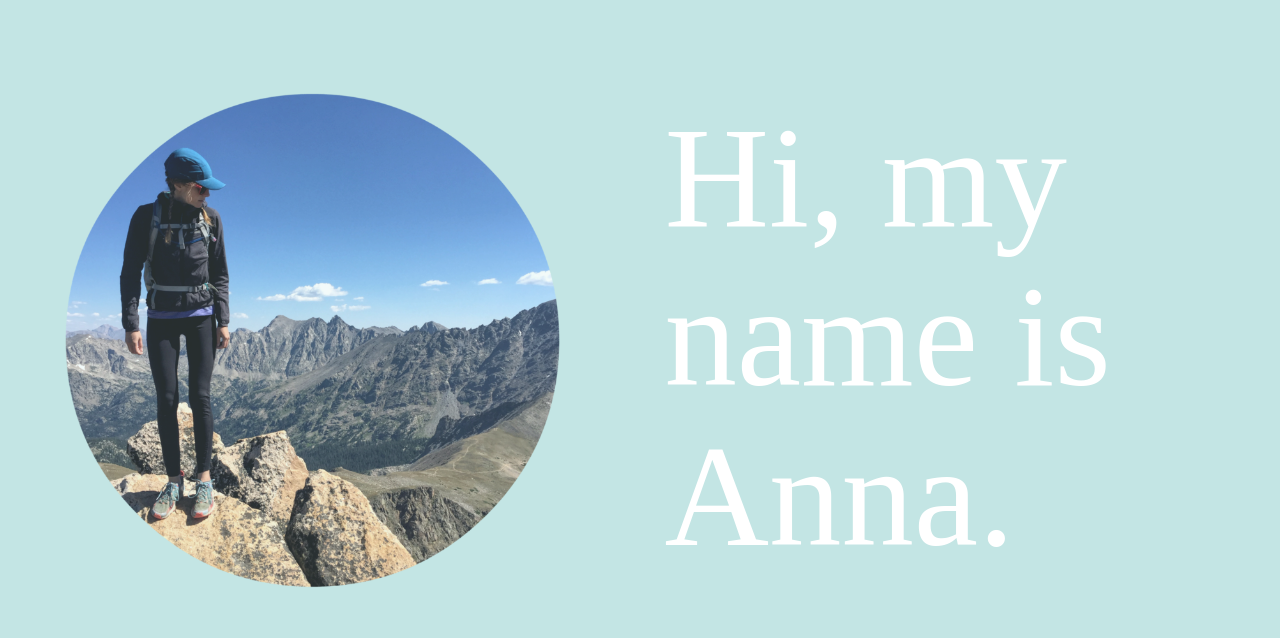
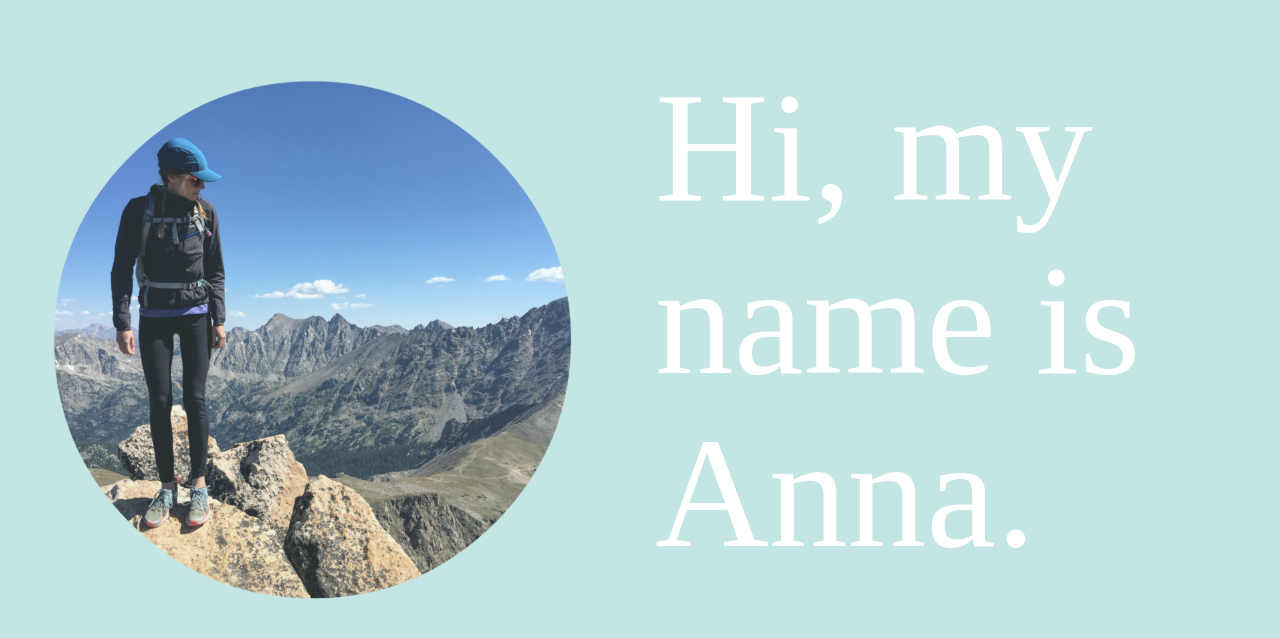
Before and after one commit to annadolan/annadolan.github.io, a Jekyll site: the page built from index.html, in a window 1280 px wide. Shown: the top 638 px of the page. Built offline with Jekyll 4.4.1, drawn with Linux system fonts in a browser that asks for light colours; nearby versions of some CDN libraries; some web fonts are replaced.

Commit message:
Change styles

```diff
--- a/css/styles.css
+++ b/css/styles.css
@@ -7,8 +7,8 @@ body {
 .me-photo {
   /*top: .2em;
   margin-left: 5em;*/
-  height: 81%;
-  width: 81%;
+  height: 85%;
+  width: 85%;
   /*max-width: auto;*/
   opacity: .8;
   margin-left: auto;
@@ -20,7 +20,7 @@ body {
 }
 
 .pad-top {
-  padding-top: 3%;
+  padding-top: 2%;
 }
 
 .pad-bottom {
@@ -28,15 +28,15 @@ body {
 }
 
 .welcome {
-  margin-left: 1.5%;
-  margin-right: auto;
-  margin-top: 8%;
+  /*margin-left: auto;
+  margin-right: auto;*/
+  margin-top: 2%;
 }
 
 .welcome>a {
   color: white;
   font-family: 'Coiny', cursive;
-  font-size: 230%;
+  font-size: 250%;
 }
 
 .welcome>a:hover {
```
Also changed, not shown: 1 other file.
